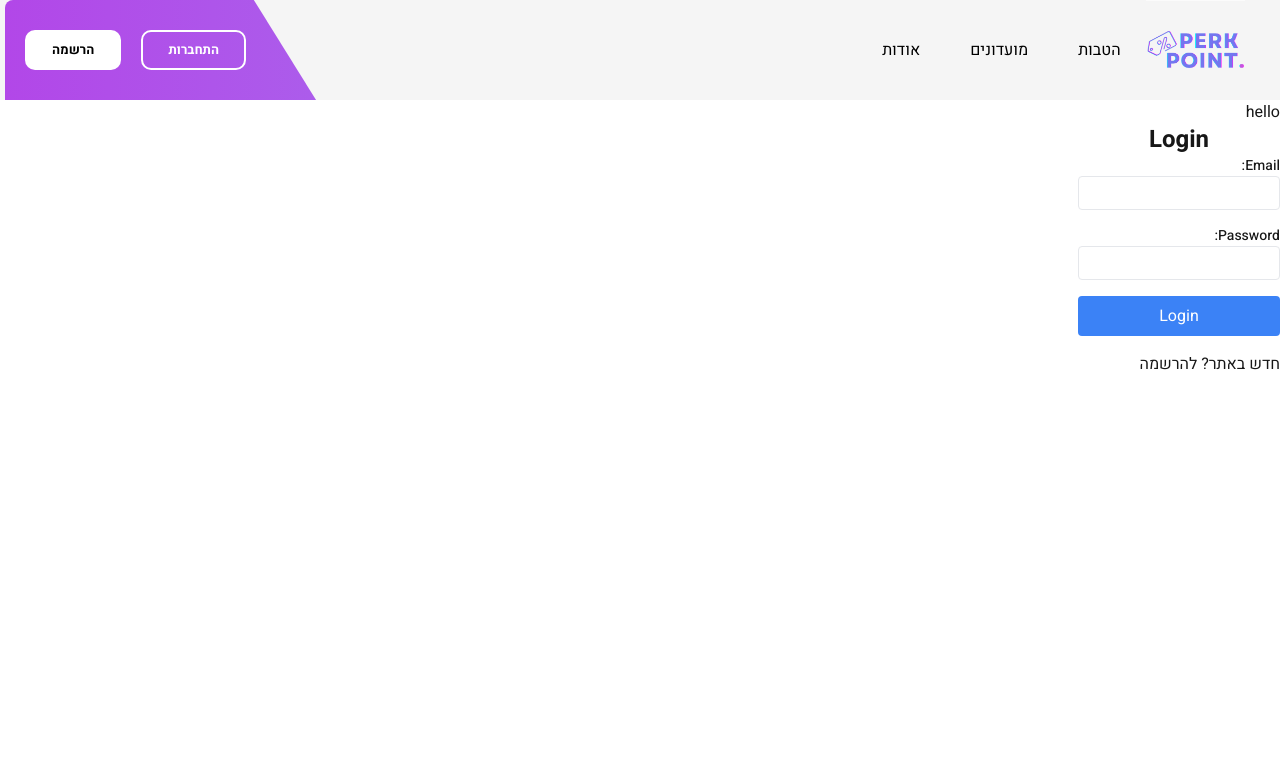
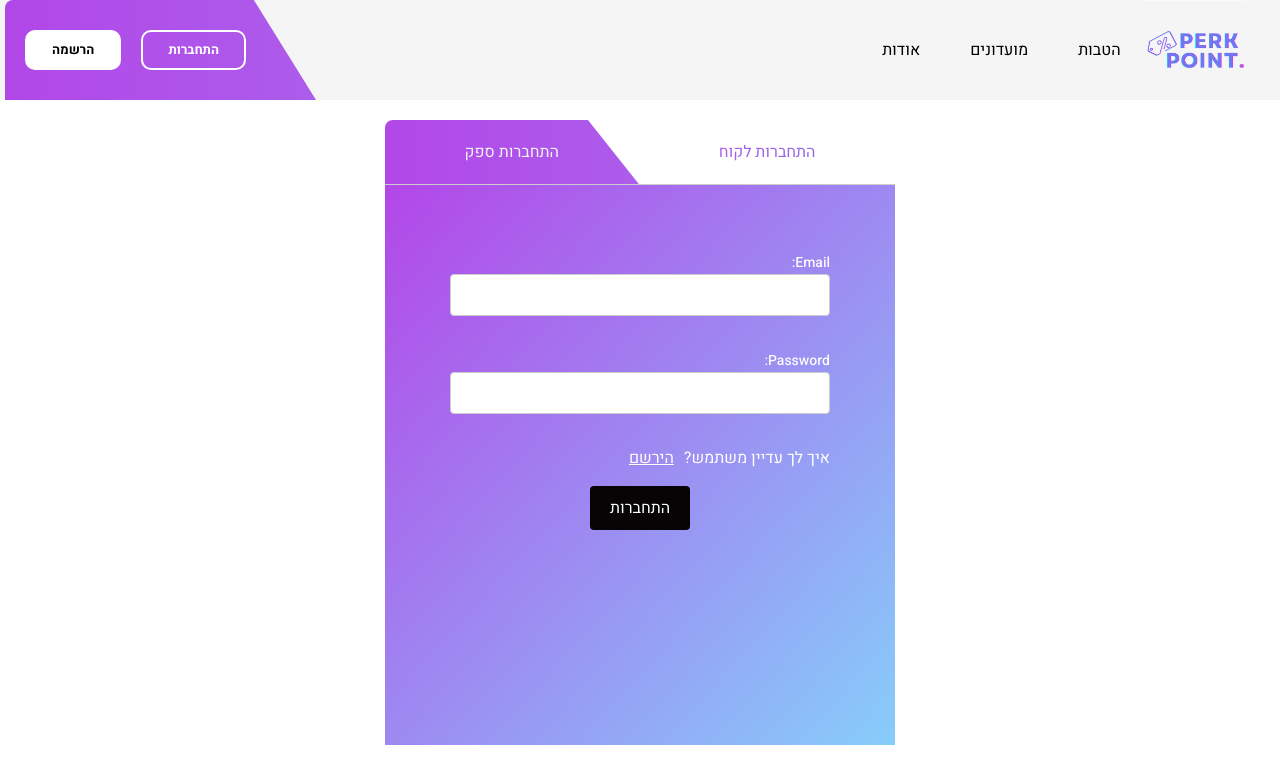
Before and after one commit to onico100/perk-point, a Next.js app: page /login in a window 1280 px wide. Shown: the top 784 px of the page. Built offline with nearby package versions, Linux system fonts and the light colour scheme; no server answers.

Commit message:
update login

```diff
--- a/src/app/login/page.tsx
+++ b/src/app/login/page.tsx
@@ -1,9 +1,14 @@
 "use client";
 import { Login } from "@/components";
-
+import TabSign from "@/components/TabSign";
+import styles from "@/styles/login.module.css";
 export default function LoginPage() {
-  return <div>
-    <p>hello</p>
-    <Login/>
-  </div>
+  return (
+    <div className={styles.centerContainer}>
+      <div className={styles.centerContent}>
+        <TabSign tabContent="התחברות " />
+        <Login />
+      </div>
+    </div>
+  );
 }
--- a/src/components/login.tsx
+++ b/src/components/login.tsx
@@ -2,7 +2,11 @@
 import { useState } from "react";
 import useGeneralStore from "@/stores/generalStore";
 import { useLoginUser } from "@/hooks/useFetchUsers";
+
+import styles from "@/styles/login.module.css"; // Import the CSS module
+
 import { useFetchSuppliers } from "@/hooks/useFetchSuppliers";
+
 import Link from "next/link";
 
 export default function Login() {
@@ -46,46 +50,39 @@ export default function Login() {
   };
 
   return (
-    <div className="login-page">
-      <h1 className="text-center text-2xl font-bold">Login</h1>
-      <form
-        onSubmit={handleSubmit}
-        className="flex flex-col gap-4 max-w-md mx-auto"
-      >
-        <div>
-          <label htmlFor="email" className="block text-sm font-medium">
-            Email:
-          </label>
+
+    <div className={styles.loginPage}>
+      <form onSubmit={handleSubmit} className={styles.formContainer}>
+        <div className={styles.formGroup}>
+          <label htmlFor="email">Email:</label>
+
           <input
             id="email"
             type="email"
             value={email}
             onChange={(e) => setEmail(e.target.value)}
             required
-            className="w-full border rounded px-2 py-1"
           />
         </div>
-        <div>
-          <label htmlFor="password" className="block text-sm font-medium">
-            Password:
-          </label>
+
+        <div className={styles.formGroup}>
+          <label htmlFor="password">Password:</label>
           <input
             id="password"
             type="password"
             value={password}
             onChange={(e) => setPassword(e.target.value)}
             required
-            className="w-full border rounded px-2 py-1"
           />
         </div>
-        <button
-          type="submit"
-          className="bg-blue-500 text-white rounded px-4 py-2 hover:bg-blue-600 transition"
-        >
-          Login
-        </button>
+        <div className={styles.inlineContainer}>
+          <p>איך לך עדיין משתמש?</p>
+          <Link className={styles.link} href={"/signup"}>
+            הירשם
+          </Link>
+        </div>
+        <button type="submit">התחברות</button>
 
-        <Link href={"/signup"}>חדש באתר? להרשמה</Link>
       </form>
     </div>
   );
--- /dev/null
+++ b/src/styles/login.module.css
@@ -0,0 +1,74 @@
+.centerContainer {
+    display: flex;
+    justify-content: center;
+    min-height: 100vh;
+    width: 100%;
+    margin-top: 20px;
+}
+
+.loginPage {
+    display: flex;
+    justify-content: center;
+    background: linear-gradient(to bottom right, #b346e8, #87cdfa);
+    margin: 0;
+    padding-top: 5px;
+    height: 70vh;
+    color: white;
+}
+
+.formContainer {
+    display: flex;
+    flex-direction: column;
+    gap: 16px;
+    max-width: 400px;
+    width: 100%;
+    height: 300px;
+    margin-top: 50px;
+    padding: 10px;
+}
+
+.formGroup {
+    margin-bottom: 1rem;
+}
+
+.loginPage label {
+    font-size: 0.875rem;
+    font-weight: 500;
+}
+
+.loginPage input {
+    width: 100%;
+    padding: 8px 12px;
+    border: 1px solid #ccc;
+    border-radius: 4px;
+    font-size: 1rem;
+}
+
+.loginPage button {
+    background: rgb(6, 4, 4);
+    color: white;
+    border-radius: 4px;
+    padding: 10px 0;
+    width: 100px;
+    margin-right: 140px;
+    cursor: pointer;
+    font-size: 1rem;
+    transition: background-color 0.3s;
+}
+
+.loginPage button:hover {
+    background: #7476ef;
+}
+
+.inlineContainer {
+    display: flex;
+    align-items: center;
+    /* Aligns text vertically in the center */
+    gap: 10px;
+    /* Adds spacing between the elements */
+}
+
+.link {
+    color: white;
+    text-decoration: underline;
+}
```
